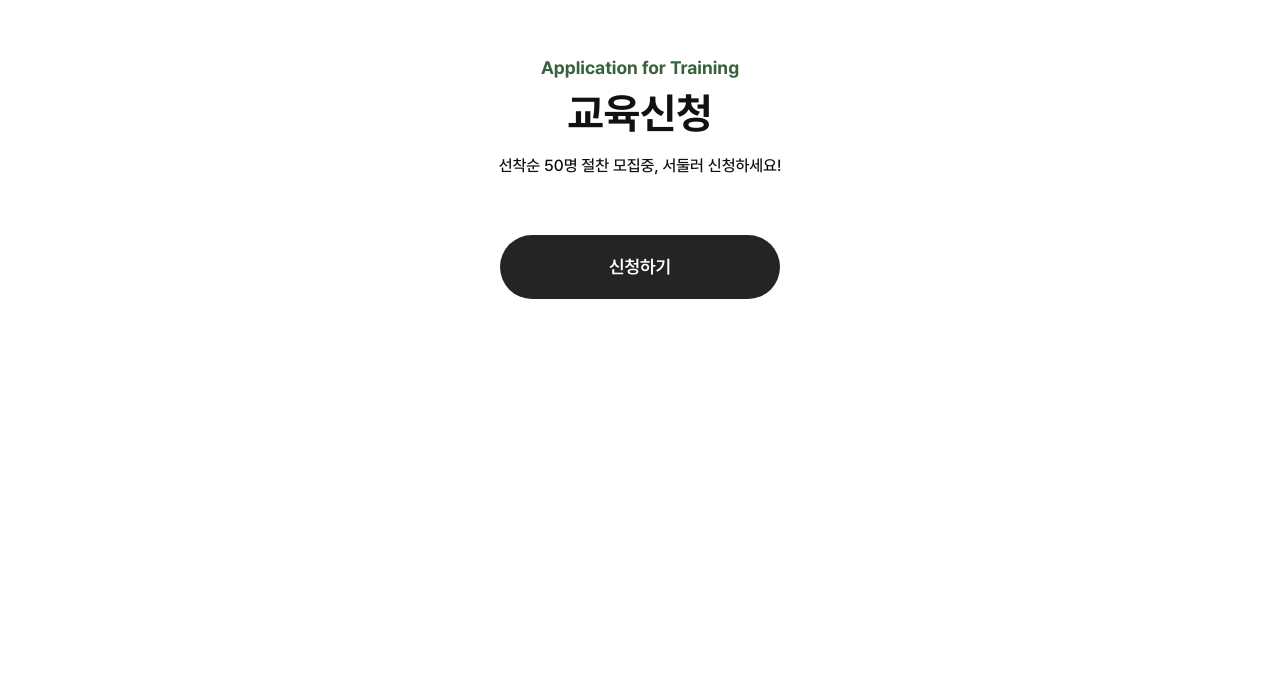
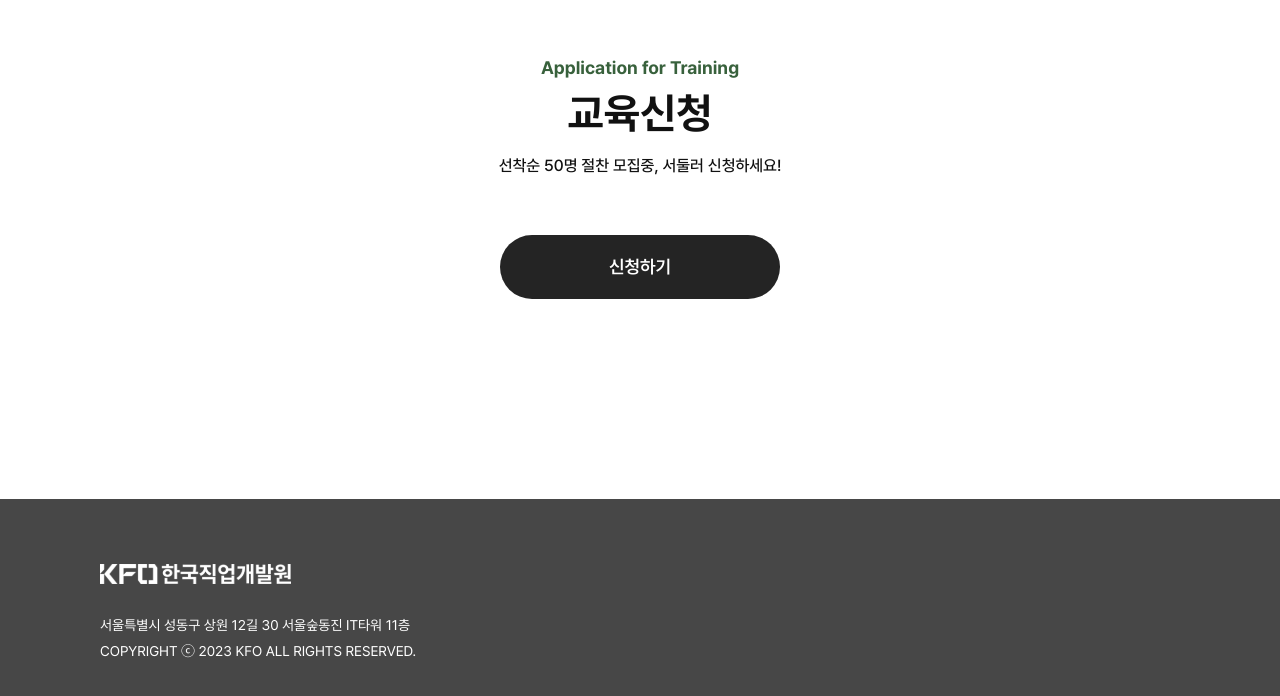
Before and after one commit to kfokfoitlab/caddie-landing-web, a React (Vite) app: page / in a window 1280 px wide. Shown: the part 5637-6333 px from the top of the page. Before the commit the page ends 6136 px from the top, so only its background shows below. Built offline with nearby package versions, Linux system fonts and the light colour scheme.

Commit message:
feat: 푸터 UI 개발 완료

```diff
--- a/src/App.tsx
+++ b/src/App.tsx
@@ -7,6 +7,7 @@ import AboutCaddieSection from "@/components/AboutCaddieSection";
 import EducationalProgramSection from "@/components/EducationalProgramSection";
 import AboutTrainingSection from "@/components/AboutTrainingSection";
 import FormSection from "@/components/FormSection";
+import Footer from "@/components/Footer";
 
 export function App() {
   return (
@@ -17,6 +18,7 @@ export function App() {
       <EducationalProgramSection />
       <AboutTrainingSection />
       <FormSection />
+      <Footer />
     </GenericLayout>
   );
 }
--- /dev/null
+++ b/src/components/Footer/index.tsx
@@ -0,0 +1,30 @@
+import styled from "@emotion/styled";
+
+export default function Footer() {
+  return (
+    <Wrapper>
+      <Logo src="src/assets/img/logo.svg" alt="logo" />
+      <Text>서울특별시 성동구 상원 12길 30 서울숲동진 IT타워 11층</Text>
+      <Text>COPYRIGHT ⓒ 2023 KFO ALL RIGHTS RESERVED.</Text>
+    </Wrapper>
+  );
+}
+
+const Wrapper = styled.div`
+  padding: 65px 100px;
+  background-color: #474747;
+`;
+
+const Logo = styled.img`
+  height: 20px;
+  margin-bottom: 28px;
+`;
+
+const Text = styled.p`
+  font-size: 14px;
+  color: #fff;
+
+  &:not(:last-of-type) {
+    margin-bottom: 10px;
+  }
+`;
```
